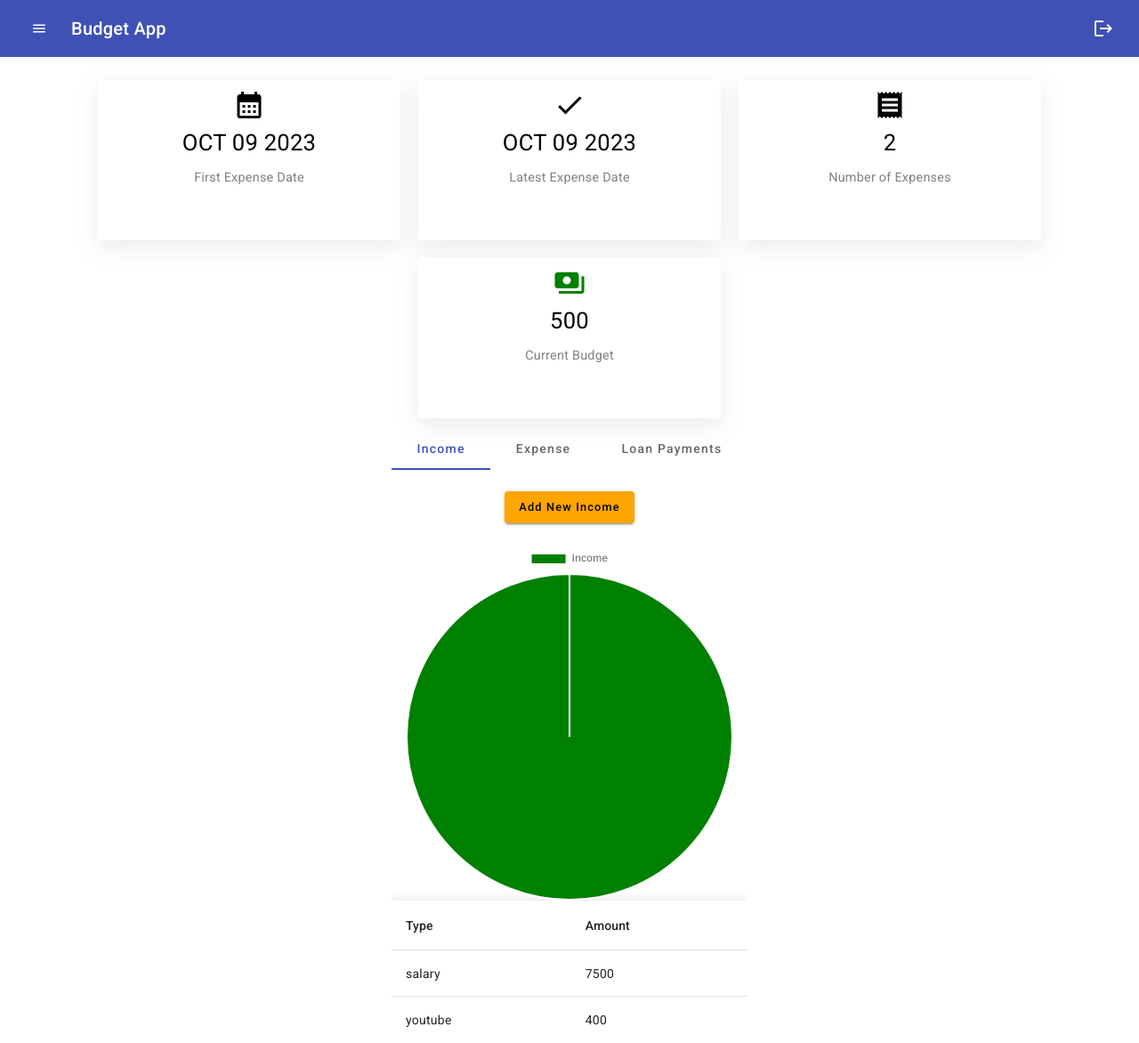
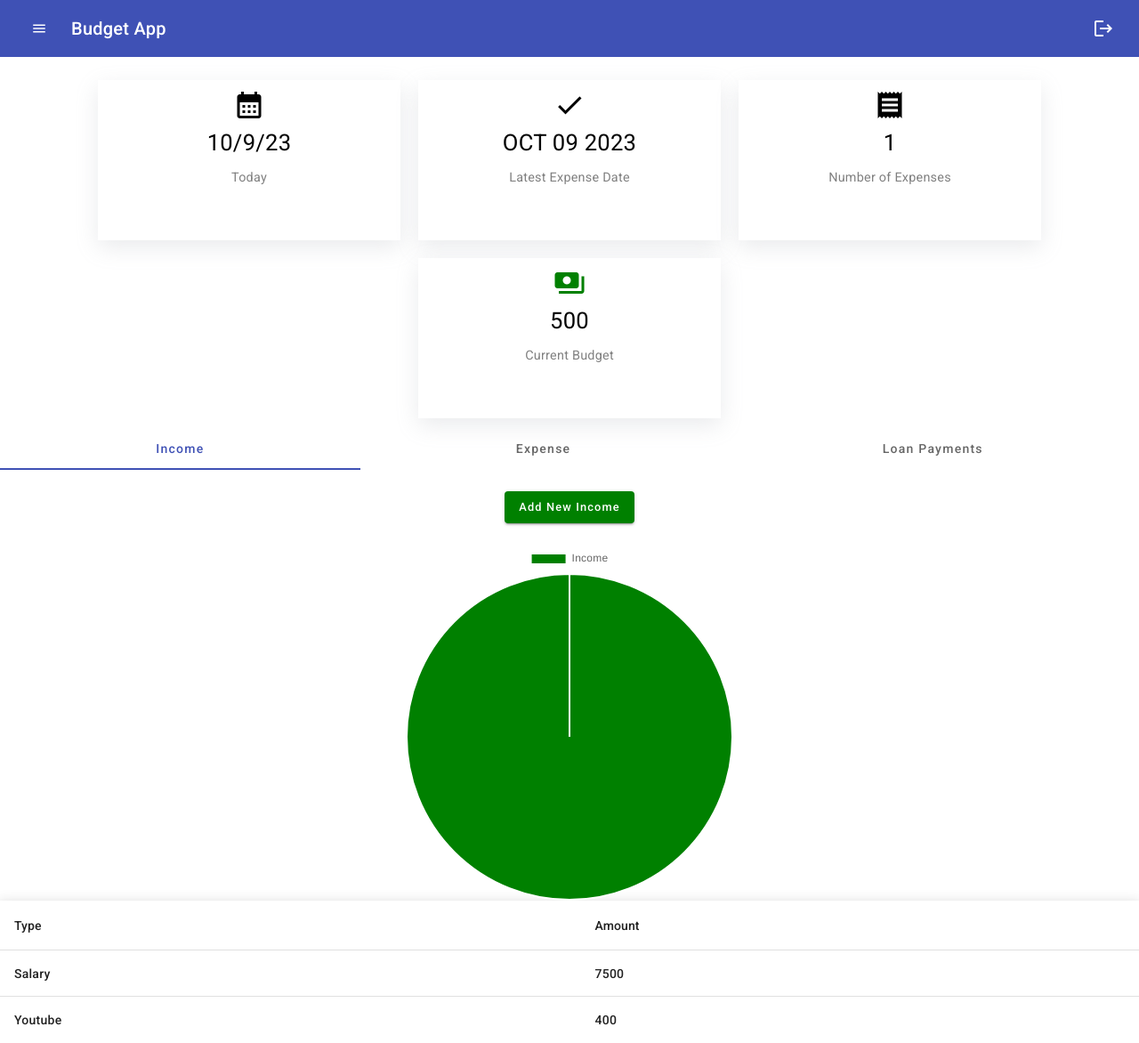
Before and after one commit to AtalaySezen/budget-app, an Angular app in the folder budget-app/: page /home in a window 1280 px wide. Shown: the whole page at 89% size. Built offline with nearby package versions, Linux system fonts and the light colour scheme; data requests are answered from the project's data file.

Commit message:
feats : UI geliştirmeleri yapıldı ayrıca, veri kartlarına bugünün tarihi ve yapılan harcama sayısı yazdırıldı.

```diff
--- a/budget-app/src/app/components/data-cards/data-cards.component.ts
+++ b/budget-app/src/app/components/data-cards/data-cards.component.ts
@@ -7,7 +7,7 @@ import { Component, Input } from '@angular/core';
 })
 export class DataCardsComponent {
   @Input() icon: string = '';
-  @Input() infoHeader: string = '';
+  @Input() infoHeader: any;
   @Input() infoText: string = '';
   @Input() color: string = '';
 
--- a/budget-app/src/app/components/table/table.component.scss
+++ b/budget-app/src/app/components/table/table.component.scss
@@ -1,3 +1,13 @@
+
 table {
     width: 100%;
-}
+  }
+
+  td:hover {
+    background: whitesmoke;
+  }
+
+  td {
+    text-transform: capitalize;
+    font-weight: 500;
+  }
--- a/budget-app/src/app/pages/home/home.component.html
+++ b/budget-app/src/app/pages/home/home.component.html
@@ -1,11 +1,11 @@
 <app-navbar></app-navbar>
 <section class="container">
     <div class="cards">
-        <app-data-cards [icon]="'calendar_month'" [infoHeader]="'OCT 09 2023'"
-            [infoText]="'First Expense Date'"></app-data-cards>
+        <app-data-cards [icon]="'calendar_month'" [infoHeader]="currentDate|date:'shortDate'"
+            [infoText]="'Today'"></app-data-cards>
         <app-data-cards [icon]="'check'" [infoHeader]="'OCT 09 2023'"
             [infoText]="'Latest Expense Date'"></app-data-cards>
-        <app-data-cards [icon]="'receipt'" [infoHeader]="'2'" [infoText]="'Number of Expenses'"></app-data-cards>
+        <app-data-cards [icon]="'receipt'" [infoHeader]="numberExpenses" [infoText]="'Number of Expenses'"></app-data-cards>
         <app-data-cards [icon]="'payments'" [infoHeader]="'500'" [color]="'green'"
             [infoText]="'Current Budget'"></app-data-cards>
     </div>
@@ -15,7 +15,8 @@
             <mat-tab *ngFor="let item of chartsArray">
                 <div class="btn-add">
                     <button (click)="openDialog('New ' + item.labels, 1)" class="btn" mat-raised-button
-                        [style]="(item.labels == 'Income') ? 'background-color: orange;' : ((item.labels== 'Expense') ? 'background-color: #3875ea;' : ((item.labels == 'Loan Payments') ? 'background-color: #28a745;': (item.labels == 3) ? 'background-color: #dc3545;' : ''))">
+                        [style]="(item.labels == 'Income') ? 'background-color: green; color:white;' : ((item.labels== 'Expense') ? 'background-color: red; color:white;'
+                        : ((item.labels == 'Loan Payments') ? 'background-color: yellow; color:black;': (item.labels == 3) ? 'background-color: #dc3545;' : ''))">
                         Add New {{ item.labels }}
                     </button>
                 </div>
--- a/budget-app/src/app/pages/home/home.component.scss
+++ b/budget-app/src/app/pages/home/home.component.scss
@@ -17,3 +17,6 @@
         font-size: 0.8rem;
     }
 }
+.tabs-bg {
+    width: 100%;
+}
--- a/budget-app/src/app/pages/home/home.component.ts
+++ b/budget-app/src/app/pages/home/home.component.ts
@@ -11,6 +11,9 @@ import { MatTableDataSource } from '@angular/material/table';
 })
 export class HomeComponent {
   chartsArray: any[] = [];
+  currentDate = new Date();
+  numberExpenses: number = 0;
+
 
   constructor(private dataService: DataService, private dialog: MatDialog) {
     this.getAmountData();
@@ -19,6 +22,7 @@ export class HomeComponent {
   getAmountData() {
     this.dataService.GetAmountData().subscribe(data => {
       this.chartsArray = data;
+      this.numberExpenses = data[1].expenses.length;
     })
   }
 
--- a/budget-app/src/styles.scss
+++ b/budget-app/src/styles.scss
@@ -14,6 +14,8 @@ body {
 
 .container {
     width: 100%;
+    max-width: 1440px;
+    margin: 0 auto;
     display: flex;
     flex-direction: column;
     justify-content: center;
```
